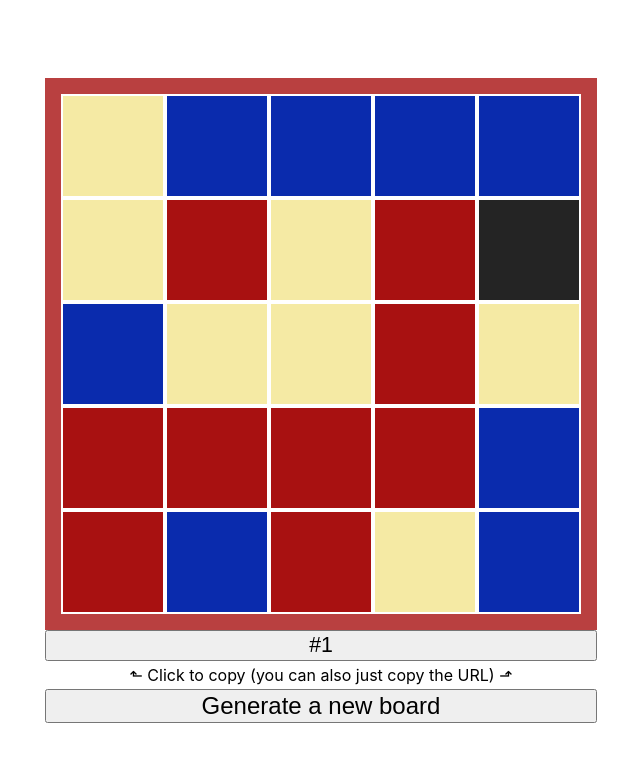
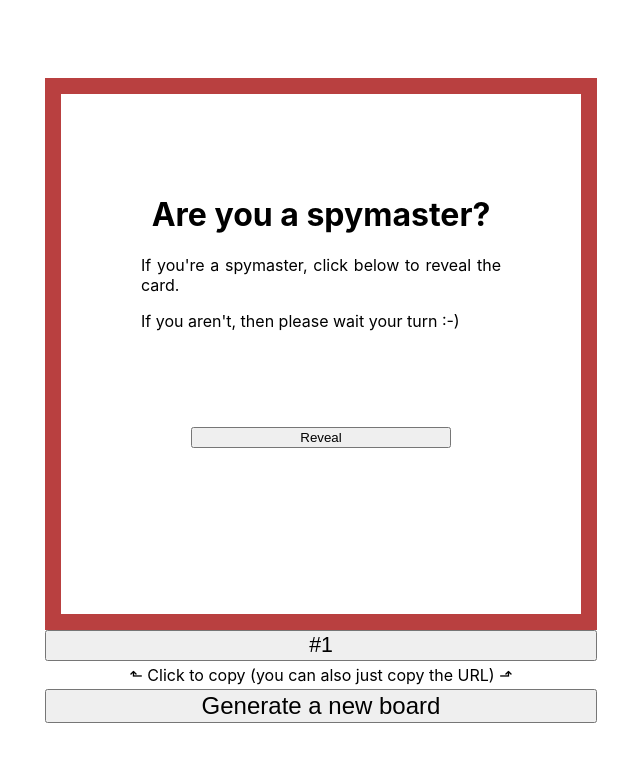
Before and after one commit to evancharlton/codenames-cards, a React (Create React App) app: page /1 in a window 1280 px wide. Shown: the top 762 px of the page, without its empty margins (319-959 px from the left). Built offline with nearby package versions, Linux system fonts and the light colour scheme.

Commit message:
Bring back the overlay
This was removed for testing purposes and I forgot to add it back.

```diff
--- a/src/Game/Overlay/Overlay.tsx
+++ b/src/Game/Overlay/Overlay.tsx
@@ -1,7 +1,7 @@
 import React, { useCallback, useState } from 'react';
 
 const Overlay = () => {
-  const [display, setDisplay] = useState('none');
+  const [display, setDisplay] = useState('flex');
   const reveal = useCallback(() => {
     setDisplay('none');
   }, [setDisplay]);
```
